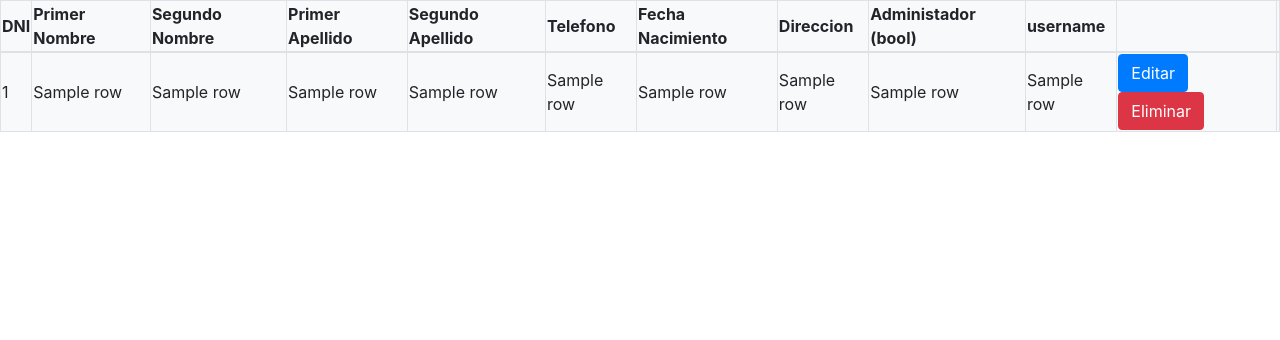
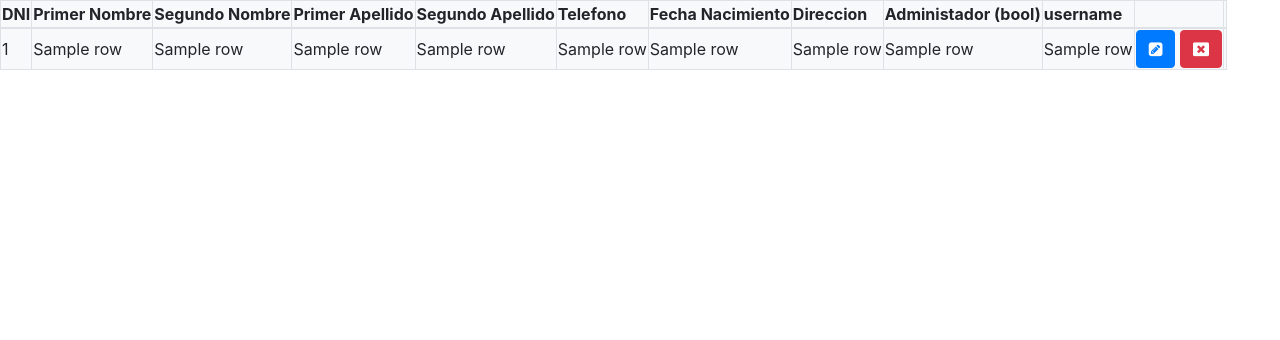
Before and after one commit to OsorioCODE01/TaskManagerSimpleApp, a Flask app: template templates/Public/users.html in a window 1280 px wide. Shown: the part 126-466 px from the top of the page. Run offline with Flask 3, Linux system fonts and the light colour scheme; the template is opened without the code that fills it: most values are stand-ins (such as "Sample title", 1, 10 or a date in 2020); some libraries are stand-ins or nearby versions.

Commit message:
Last ajusts

```diff
--- a/DATABASE.sql
+++ b/DATABASE.sql
@@ -21,8 +21,8 @@ SET time_zone = "+00:00";
 --
 -- Database: `bro0as1jn6iayumwpheg`
 --
-CREATE DATABASE IF NOT EXISTS `bro0as1jn6iayumwpheg` DEFAULT CHARACTER SET utf8 COLLATE utf8_general_ci;
-USE `bro0as1jn6iayumwpheg`;
+CREATE DATABASE IF NOT EXISTS `tmdb` DEFAULT CHARACTER SET utf8 COLLATE utf8_general_ci;
+USE `tmdb`;
 
 -- --------------------------------------------------------
 
--- a/templates/Public/AllTasks.html
+++ b/templates/Public/AllTasks.html
@@ -46,8 +46,8 @@
       <td>{{ row[7] }}</td>
 
       <td>
-        <a href="{{url_for('editar_task', id=row[0])}}" class="btn btn-primary">EditarTarea</a>
-        <a  href="{{url_for('eliminar_task_perma',id=row[0])}}" class="btn btn-danger">Eliminar(Permanente)</a>
+        <a href="{{url_for('editar_task', id=row[0])}}" class="btn btn-primary"><i class="fa fa-pencil-square" aria-hidden="true"></i></a>
+        <a  href="{{url_for('eliminar_task_perma',id=row[0])}}" class="btn btn-danger"><i class="fa fa-window-close" aria-hidden="true"></i></a>
       </td>
     </tr>
     {% endfor %}
--- a/templates/Public/tasks.html
+++ b/templates/Public/tasks.html
@@ -34,9 +34,15 @@ Mis tareas
         {%endif%}
       {% endfor %}
     </div>
+    <i>
+      <a href="{{url_for('AgregarTask')}}" class="btn btn-success"><i class="fa fa-plus-square-o" aria-hidden="true"></i></a>
+      <label for="">Añadir tarea.</label>
+    </i>
   </div>
   </div>
 
+
+  </div>
 
   <div class="container">
     <h3>TAREAS TERMINADAS:</h3>
--- a/templates/Public/users.html
+++ b/templates/Public/users.html
@@ -36,11 +36,11 @@
       <td>{{ row[8] }}</td>
       <td>{{ row[9] }}</td>
       <td>
-        <a href="{{url_for('editar', id=row[0]) }}" class="btn btn-primary">Editar</a>
+        <a href="{{url_for('editar', id=row[0]) }}" class="btn btn-primary"><i class="fa fa-pencil-square" aria-hidden="true"></i></a>
         {%if row[0] == 99887766%}
-        <a href="{{url_for('SuperUser')}}" class="btn btn-success">SuperUser</a>
+        <a href="{{url_for('SuperUser')}}" class="btn btn-success"><i class="fa fa-diamond" aria-hidden="true"></i></a>
         {%else%}
-        <a  href="{{url_for('eliminar',id=row[0])}}" class="btn btn-danger">Eliminar</a>
+        <a  href="{{url_for('eliminar',id=row[0])}}" class="btn btn-danger"><i class="fa fa-window-close" aria-hidden="true"></i></a>
         {%endif%}
       </td>
     </tr>
```
